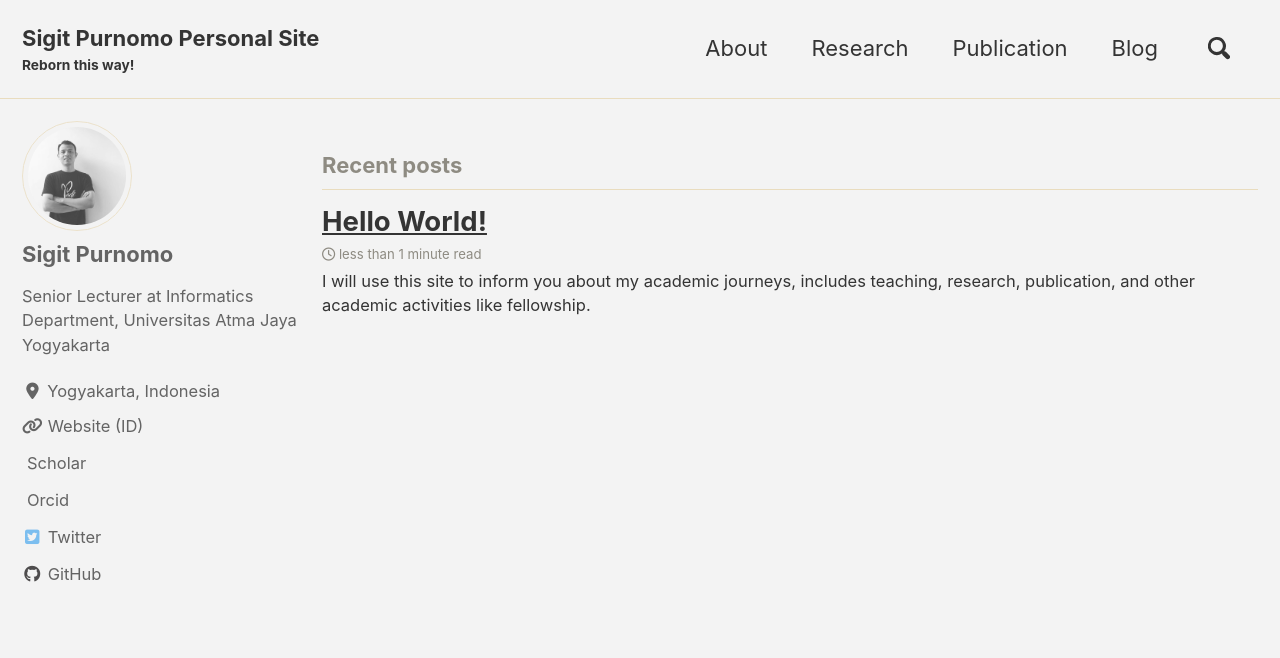
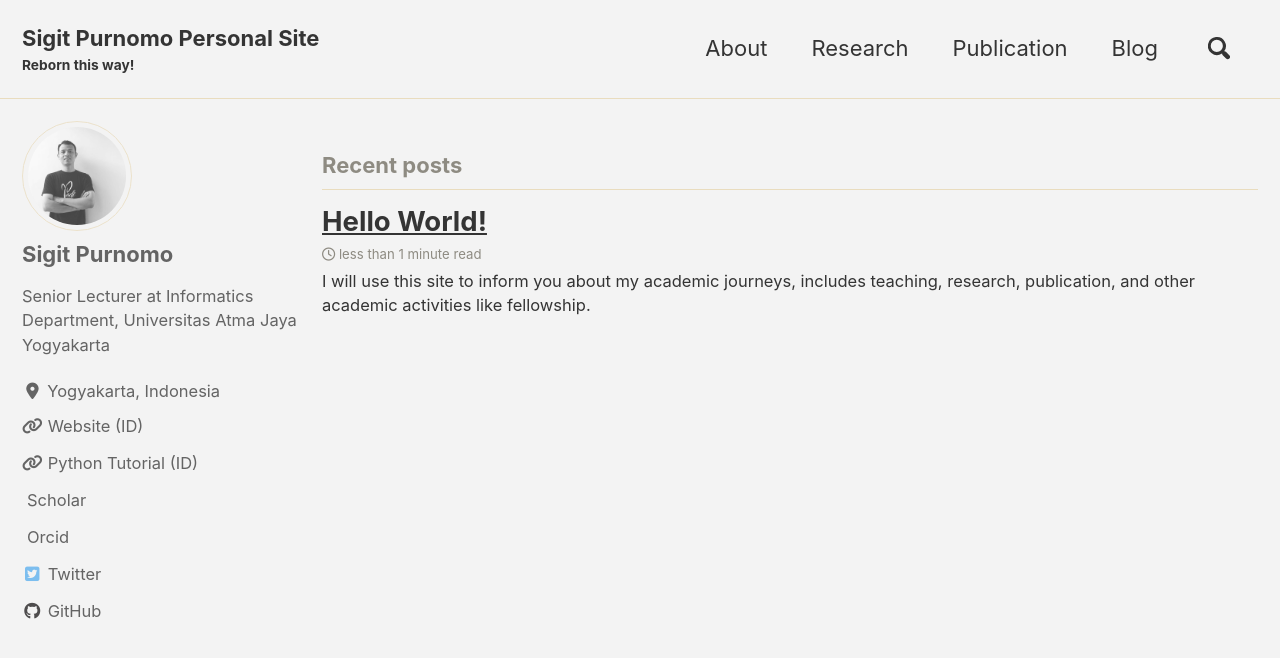
Before and after one commit to sigit-purnomo/sigit-purnomo.github.io, a Jekyll site: the page built from index.html, in a window 1280 px wide and 900 px high. Shown: the top 658 px of the window. Built offline with Jekyll 4.4.1, drawn with Linux system fonts in a browser that asks for light colours; cached includes are drawn as plain includes; nearby versions of some CDN libraries; the list of posts is cut into pages by our own code; a style sheet for code colours, icons or effects is not loaded.

Commit message:
Update _config.yml

```diff
--- a/_config.yml
+++ b/_config.yml
@@ -106,6 +106,9 @@ author:
     - label: "Website (ID)"
       icon: "fas fa-fw fa-link"
       url: "https://sigitpurnomo.id"
+    - label: "Python Tutorial (ID)"
+      icon: "fas fa-fw fa-link"
+      url: "https://karyakarsa.com/sigitpurnomo"
     - label: "Scholar"
       icon: "ai ai-google-scholar"
       url: "https://scholar.google.com/citations?user=RalnBvQAAAAJ&hl=en"
```
